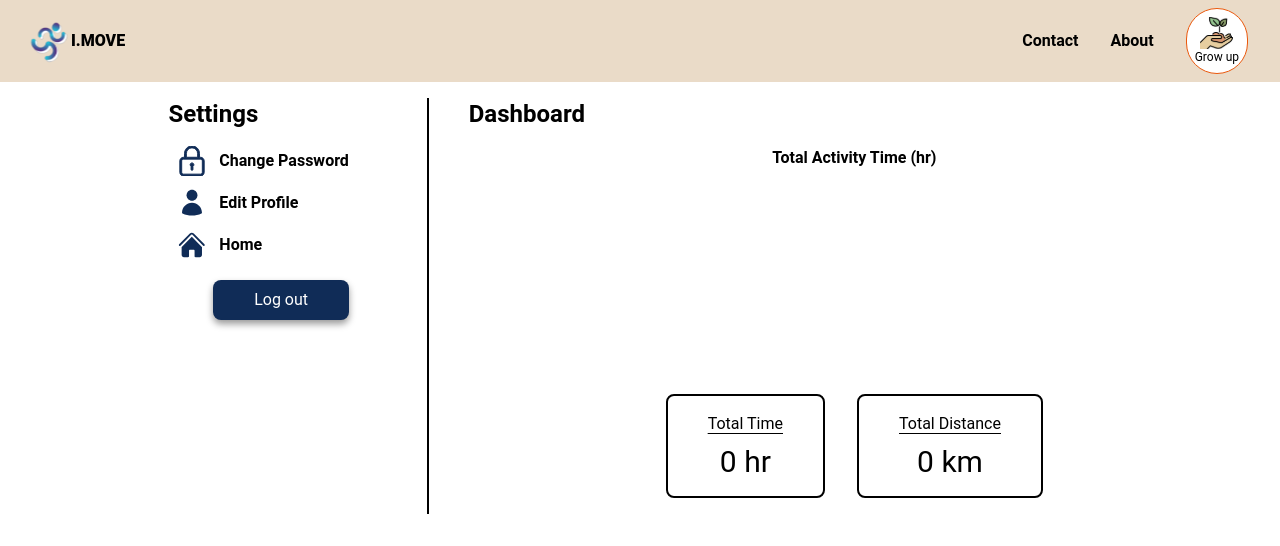
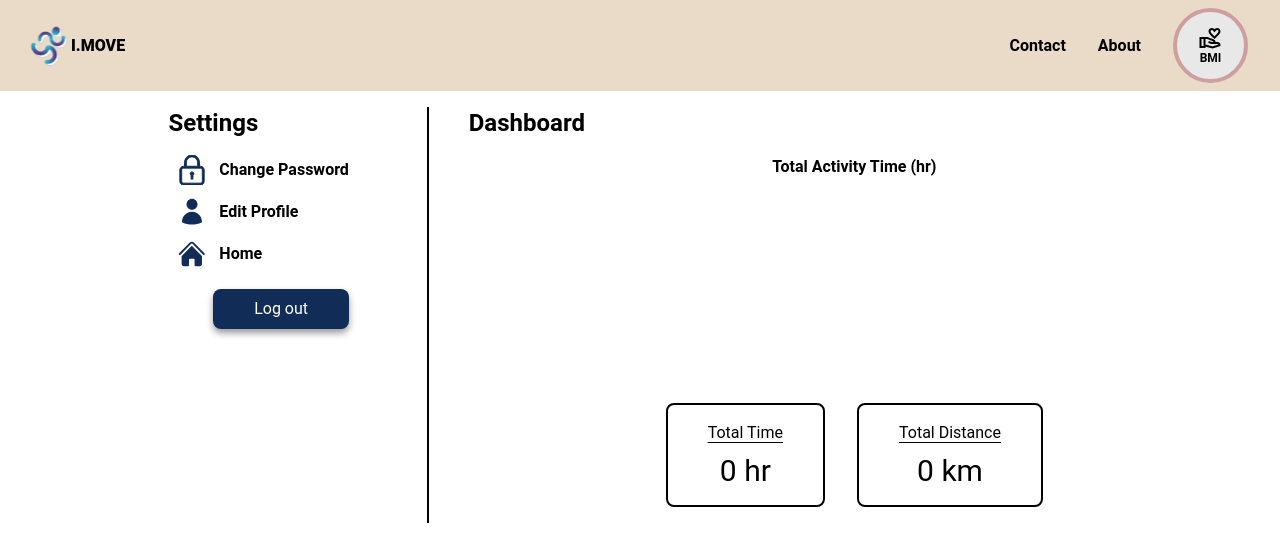
Before and after one commit to Petch170/Project-I.Move-test, a React (Vite) app: page /user/dashboard in a window 1280 px wide. Shown: the top 546 px of the page. Built offline with nearby package versions, Linux system fonts and the light colour scheme; no server answers.

Commit message:
feat : add validation for password

```diff
--- a/package.json
+++ b/package.json
@@ -12,6 +12,7 @@
   "dependencies": {
     "@emotion/react": "^11.11.3",
     "@emotion/styled": "^11.11.0",
+    "@hookform/resolvers": "^3.3.4",
     "@mui/material": "^5.15.3",
     "@mui/x-charts": "^6.19.1",
     "axios": "^1.6.7",
@@ -21,7 +22,8 @@
     "react-hook-form": "^7.49.3",
     "react-modal": "^3.16.1",
     "react-router-dom": "^6.21.3",
-    "react-scroll": "^1.9.0"
+    "react-scroll": "^1.9.0",
+    "yup": "^1.3.3"
   },
   "devDependencies": {
     "@types/react": "^18.2.43",
--- a/src/Component/setting/NavBar.jsx
+++ b/src/Component/setting/NavBar.jsx
@@ -8,7 +8,29 @@ import {
   userIcon,
 } from "../../assets/Icon";
 import { logo } from "../../assets/Picture";
+import BMI from "../BMI";
+import Modal from "react-modal";
+import { useState } from "react";
 const NavBar = () => {
+  const [modalIsOpen, setIsOpen] = useState(false);
+  const customStyles = {
+    content: {
+      top: "50%",
+      left: "50%",
+      right: "auto",
+      bottom: "auto",
+      transform: "translate(-50%, -50%) scale(0.75)",
+      padding: "30px",
+      backgroundColor: "#EADBC8",
+    },
+    overlay: { zIndex: 1000 },
+  };
+  function openModal() {
+    setIsOpen(true);
+  }
+  function closeModal() {
+    setIsOpen(false);
+  }
   return (
     <>
       {/* desktop */}
@@ -24,11 +46,22 @@ const NavBar = () => {
           <Link to="/">
             <p className="font-bold">About</p>
           </Link>
-          <div className="flex flex-col bg-white rounded-full justify-center items-center p-2 border border-orange-600">
-            <img src={plantIcon} alt="plant" />
-            <p className="text-xs">Grow up</p>
+          <div
+            className="flex flex-col bg-[#E8E8E8] rounded-full justify-center items-center p-2 border-4 border-[#CE9F9F] w-[75px] aspect-square cursor-pointer"
+            onClick={openModal}
+          >
+            <span class="material-icons-outlined">volunteer_activism</span>
+            <p className="text-xs font-bold">BMI</p>
           </div>
         </div>
+        <Modal
+          isOpen={modalIsOpen}
+          onRequestClose={closeModal}
+          style={customStyles}
+          contentLabel="Example Modal"
+        >
+          <BMI />
+        </Modal>
       </nav>
 
       {/* mobile */}
--- a/src/Page/SettingPassword.jsx
+++ b/src/Page/SettingPassword.jsx
@@ -2,15 +2,32 @@ import { useForm } from "react-hook-form";
 import { HeaderMobile, NavBar, SettingAside } from "../Component";
 import { useState } from "react";
 import axios from "axios";
+import { yupResolver } from "@hookform/resolvers/yup";
+import * as Yup from "yup";
 
 const SettingPassword = () => {
   // const [getNewPassword, setGetNewPassword] = useState([]);
+  let password;
+  const formSchema = Yup.object().shape({
+    newPassword: Yup.string()
+      .required("Password is required")
+      .min(6, "Password length should be at least 6 characters")
+      .max(12, "Password cannot exceed more than 12 characters"),
+    retypePassword: Yup.string()
+      .required("Re-type Password is required")
+      .min(6, "Password length should be at least 6 characters")
+      .max(12, "Password cannot exceed more than 12 characters")
+      .oneOf([Yup.ref("newPassword")], "Passwords do not match"),
+  });
   const {
     register,
     handleSubmit,
     formState: { errors },
     reset,
-  } = useForm();
+    watch,
+  } = useForm({ mode: "onTouched", resolver: yupResolver(formSchema) });
+  password = watch("newPassword", "");
+
   const token = localStorage.getItem("token");
   const userId = localStorage.getItem("userId");
 
@@ -76,19 +93,17 @@ const SettingPassword = () => {
                   id="newPassword"
                   placeholder="Your new password"
                   className="block w-full mt-1 rounded-lg p-2 border border-black"
-                  {...register("newPassword", {
-                    required: true,
-                    minLength: 6,
-                  })}
+                  {...register("newPassword")}
                 />
-                {errors.newPassword?.type === "required" && (
+                {/* {errors.newPassword?.type === "required" && (
                   <p className="errorMsg">Password is required.</p>
                 )}
                 {errors.newPassword?.type === "minLength" && (
                   <p className="errorMsg">
                     Password should be at least 6 characters.
                   </p>
-                )}
+                )} */}
+                <p className="errorMsg">{errors.newPassword?.message}</p>
               </div>
               <div className="mb-4">
                 <label htmlFor="retypePassword">Re-type Password</label>
@@ -98,19 +113,18 @@ const SettingPassword = () => {
                   id="retypePassword"
                   placeholder="Re-type your password"
                   className="block w-full mt-1 rounded-lg p-2 border border-black"
-                  {...register("retypePassword", {
-                    required: true,
-                    minLength: 6,
-                  })}
+                  {...register("retypePassword")}
                 />
-                {errors.retypePassword?.type === "required" && (
+                {/* {errors.retypePassword?.type === "required" && (
                   <p className="errorMsg">Password is required.</p>
                 )}
                 {errors.retypePassword?.type === "minLength" && (
                   <p className="errorMsg">
                     Password should be at least 6 characters.
                   </p>
-                )}
+                )} */}
+
+                <p className="errorMsg">{errors.retypePassword?.message}</p>
               </div>
               <div className="flex justify-center sm:justify-end">
                 <button type="submit" className="btn mt-2">
```
Also changed, not shown: 1 other file (tests, documents, lock files or other folders).
